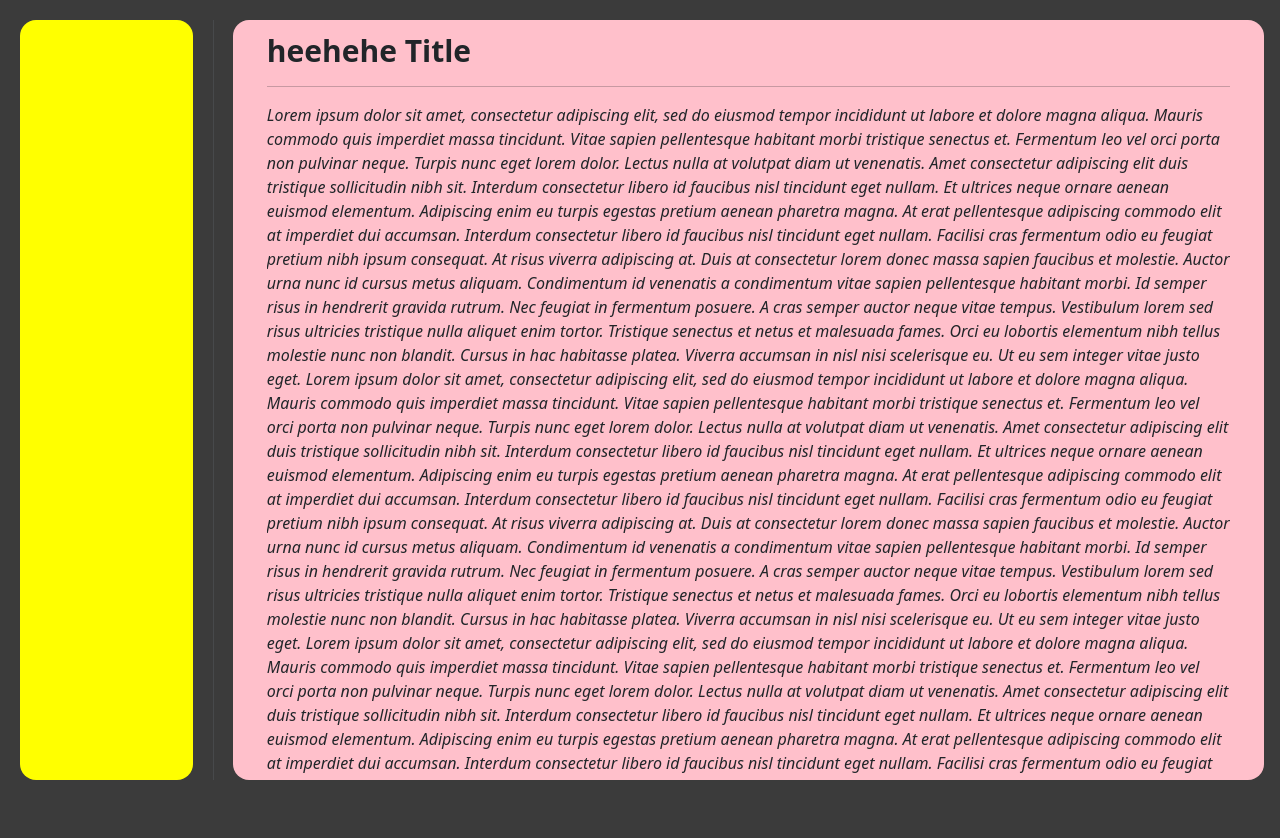
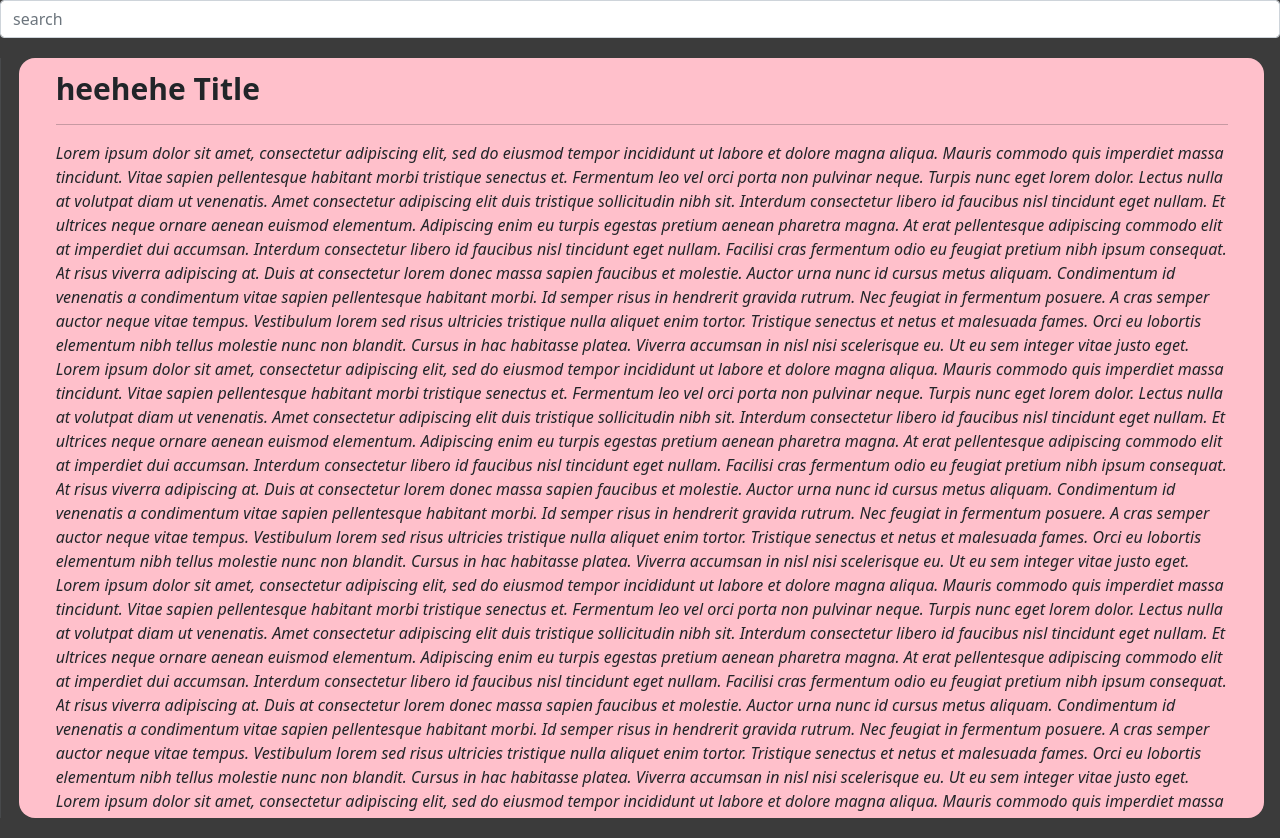
Before and after one commit to rafisfast/noteify, a React (Create React App) app: page / in a window 1280 px wide. Before the commit the page ends 800 px from the top, so only its background shows below. Built offline with nearby package versions, Linux system fonts and the light colour scheme.

Commit message:
testing search autocomplete

```diff
--- a/src/App.js
+++ b/src/App.js
@@ -3,9 +3,11 @@ import './App.css';
 import 'bootstrap/dist/css/bootstrap.min.css';
 
 import { Container, Row, Col, Button } from 'react-bootstrap';
+
 import Sidebar from './sidebar';
 import Main from './main'
 import SidebarOffCanvas from './sidebar_offcanvas';
+import Search from './search';
 
 const App = () => {
 
@@ -14,6 +16,9 @@ const App = () => {
   const onOpen = () => {setshow(true)}
 
   return(
+    <>
+    <Search>
+    </Search>
     <Container fluid className='overflow-hidden'> {/* p-0*/}
       <Row className='no-gutter'> {/* p-0 m-0*/}
         {/* </Main> */}
@@ -28,6 +33,7 @@ const App = () => {
         <SidebarOffCanvas show={show} onClose={onClose}></SidebarOffCanvas>
       </Row>
     </Container>
+    </>
   )
 }
 
--- /dev/null
+++ b/src/search.js
@@ -0,0 +1,45 @@
+import { useRef, useState } from 'react';
+import { Button, Overlay, OverlayTrigger, Tooltip } from 'react-bootstrap';
+import Searchlist from './searchlist';
+
+const Search = () => {
+
+  const [show, setShow] = useState(false);
+  const search = useRef()
+
+  return (
+    <>
+      <OverlayTrigger
+        placement="bottom"
+        delay={{ show: 250, hide: 400 }}
+        overlay={Searchlist}
+        trigger={'click'}
+      >
+      <input ref={search} className="form-control" type="search" placeholder="search" />
+      </OverlayTrigger>
+      {/* <Overlay target={search} show={show} placement="bottom">
+        {({ placement, arrowProps, show: _show, popper, ...props }) => (
+          <div
+            {...props}
+            style={{
+              backgroundColor: 'rgba(255, 100, 100, 0.85)',
+              padding: '2px 10px',
+              color: 'white',
+              borderRadius: 3,
+              ...props.style,
+            }}
+          >
+            <ul>
+              <li>he</li>
+              <li>he</li>
+              <li>he</li>
+              <li>he</li>
+            </ul>
+          </div>
+        )}
+      </Overlay> */}
+    </>
+  )
+}
+
+export default Search
--- /dev/null
+++ b/src/searchlist.js
@@ -0,0 +1,55 @@
+import { useEffect } from 'react';
+import { ListGroup, Badge } from 'react-bootstrap';
+
+const Searchlist = (props) => {
+
+  return(
+    // <div style={
+    //   {"background":"red","width":"100vw"}
+    // }>
+
+    // </div>
+
+    <ListGroup as="ol" numbered style={{"width":"250px"}} {...props}>
+      <ListGroup.Item
+        as="li"
+        className="d-flex justify-content-between align-items-start"
+      >
+        <div className="ms-2 me-auto">
+          <div className="fw-bold">Subheading</div>
+          Cras justo odio
+        </div>
+        <Badge variant="primary" pill>
+          14
+        </Badge>
+      </ListGroup.Item>
+      <ListGroup.Item
+        as="li"
+        className="d-flex justify-content-between align-items-start"
+      >
+        <div className="ms-2 me-auto">
+          <div className="fw-bold">Subheading</div>
+          Cras justo odio
+        </div>
+        <Badge variant="primary" pill>
+          14
+        </Badge>
+      </ListGroup.Item>
+      <ListGroup.Item
+        as="li"
+        className="d-flex justify-content-between align-items-start"
+      >
+        <div className="ms-2 me-auto">
+          <div className="fw-bold">Subheading</div>
+          Cras justo odio
+        </div>
+        <Badge variant="primary" pill>
+          14
+        </Badge>
+      </ListGroup.Item>
+    </ListGroup>
+
+  )
+}
+
+export default Searchlist
--- a/src/sidebar.js
+++ b/src/sidebar.js
@@ -1,21 +1,36 @@
-import { Container, Row, Col } from 'react-bootstrap';
+import { useRef, useEffect, useState } from 'react';
+import { Container, Row, Col, InputGroup, FormControl, OverlayTrigger, Button } from 'react-bootstrap';
+import Searchlist from './searchlist';
+import Search from './search';
 
 const Sidebar = () => {
+
+  const search = useRef()
+  const con = useRef()
+
+  const [show, setShow] = useState(false);
+
   return(
     // <div style={
     //   {"background":"red","width":"100vw"}
     // }>
 
     // </div>
+    <>
+    {/* <Col xs={2} className='sidebar-col d-sm-none d-md-block' style={{"minWidth":"200px"}}>
+      <div className='sidebar py-3 my-1 m-2 mr-4 border-right'>
+        <div className='inner-sidebar'>
+          <Container fluid className='py-3 px-3' ref={con}>
+            <div className='bg-primary mx-auto sidebar-searchbox' style={{"height":"30px","width":"100%","border-radius":"30px"}}>
 
-    <Col xs={2} className='sidebar-col d-sm-none d-md-block' style={{"minWidth":"200px"}}>
-      <div className='sidebar py-3 my-1 m-2 mr-4 border-right'>
-        <div className='inner-sidebar p-0'>
-           <div></div>
+            </div>
+          </Container>
         </div>
       </div>
-    </Col>
-
+    </Col> */}
+    {/* <Searchlist>
+    </Searchlist> */}
+    </>
   )
 }
 
```
